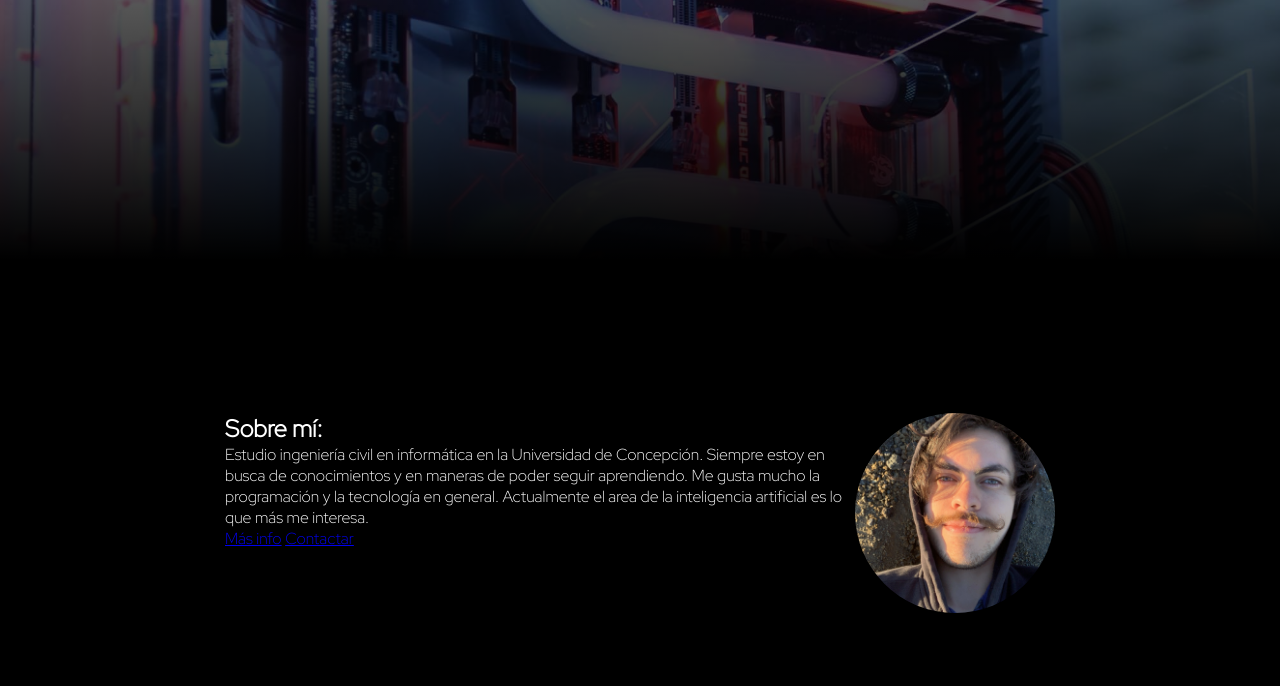
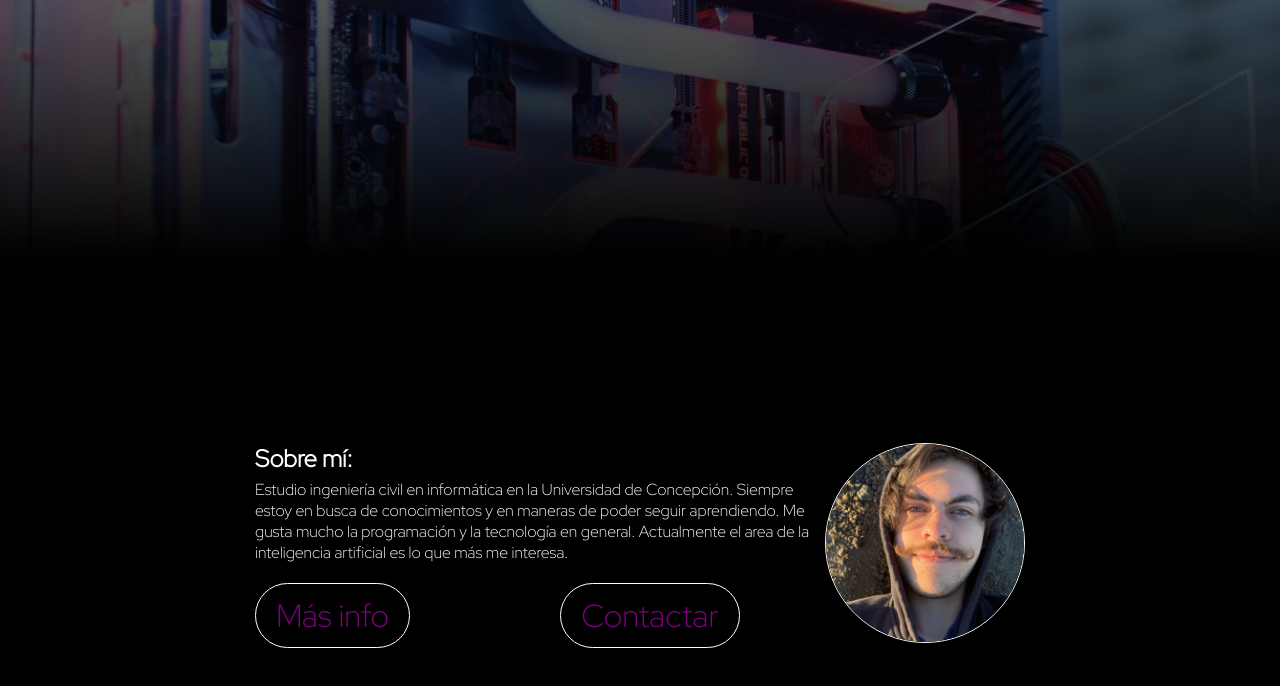
Before and after one commit to sebasinmas/sebasinmas.github.io, a plain HTML site: page index.html in a window 1280 px wide. Shown: the part 500-1186 px from the top of the page. Drawn offline with Linux system fonts and the light colour scheme.

Commit message:
Pequeña mejora en el diseño

```diff
--- a/css/style.scss
+++ b/css/style.scss
@@ -65,6 +65,12 @@ section {
     border-radius: 10px;
     border: 1px solid black;
     overflow: hidden;
+    padding: 30px;
+    position: relative;
+    // background-color: aquamarine;
+    h1{
+        margin-bottom: 5px;
+    }
     .contenido{
         display:flex;
     }
@@ -73,8 +79,41 @@ section {
         height: 200px;
         border-radius: 50%;
         object-fit: cover;
+        border: white 1px solid;
+        transition: box-shadow .1s;
     }
+    img:hover{
+        box-shadow: white 0px 0px 10px;
+    }
+    .botoncitos{
+        display: flex;
+        flex-direction: row;
+        justify-content: left;
+        align-items: bottom;
+        position: absolute;
+        bottom: 30px;
+        margin-left: 0;
+        .btn{
+            text-decoration: none;
+            color: purple;
+            font-size: 2rem;
+            font-weight: 300;
+            padding: 10px 20px;
+            border-radius: 200px;
+            border: white 1px solid;
+            margin-right: 150px;
+            transition: all .5s;
+        }
+        .btn:hover{
+            background-color: white;
+            color: black;
+            box-shadow: white 0px 0px 10px;
+        }
+    }
+
 }
+
+
 .show{
     transform: translateX(0);
     filter: blur(0);
--- a/index.html
+++ b/index.html
@@ -29,10 +29,13 @@
             <div class="cuerpo">
               <p>Estudio ingeniería civil en informática en la Universidad de Concepción.
                 Siempre estoy en busca de conocimientos y en maneras de poder seguir aprendiendo.
-                Me gusta mucho la programación y la tecnología en general. Actualmente el area de la inteligencia artificial es lo que más me interesa.
+                Me gusta mucho la programación y la tecnología en general. Actualmente el area de la inteligencia
+                artificial es lo que más me interesa.
               </p>
-              <a class="btn" href="#">Más info</a>
-              <a class="btn" href="#">Contactar</a>
+              <div class="botoncitos">
+                <a target="_blank" class="btn" href="https://twitter.com/SebitaSinMas">Más info</a>
+                <a class="btn" target="_blank" href="https://www.linkedin.com/in/sebastianbeni/">Contactar</a>
+              </div>
             </div>
           </div>
           <div class="ladoDer">
```
Also changed, not shown: css/style.css, 1 other file.
